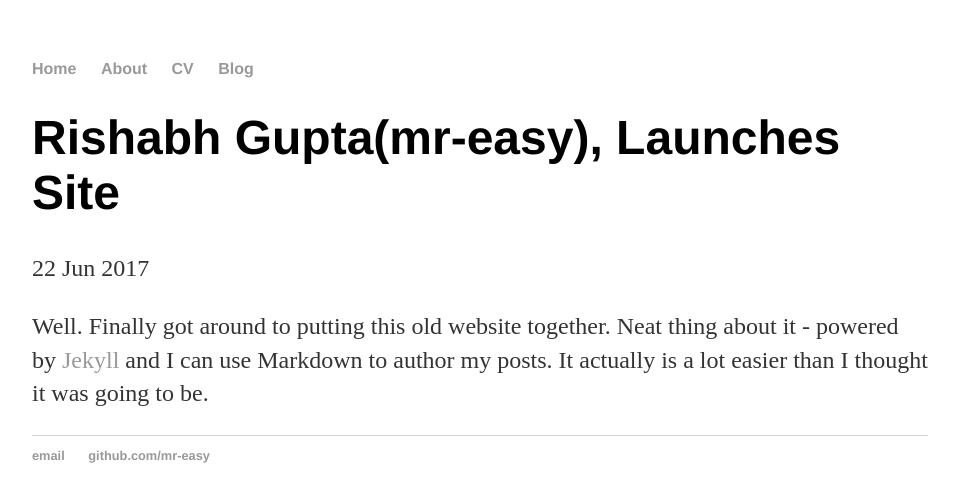
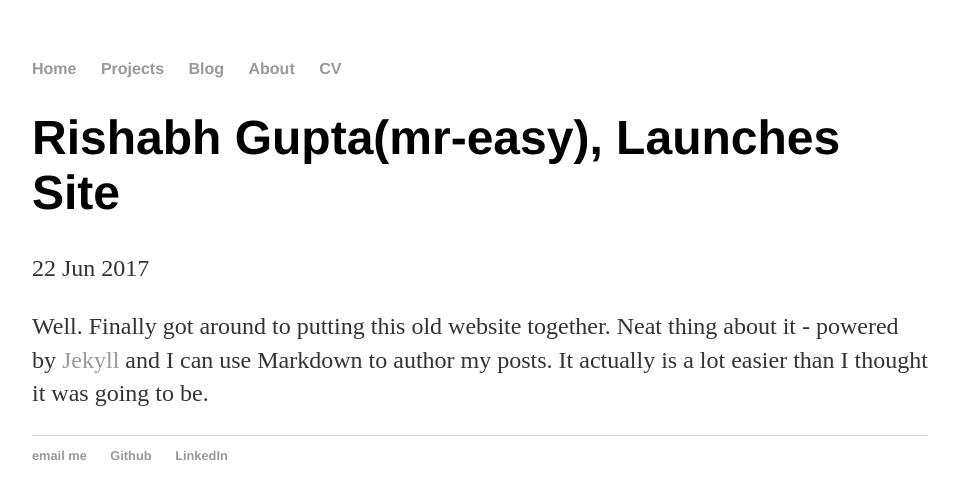
Before and after one commit to mr-easy/mreasy.github.io, a Jekyll site: the page built from _posts/2017-06-22-rishabh-gupta-site-launched.md, in a window 1280 px wide. Shown: the top 502 px of the page, without its empty margins (160-1119 px from the left). Built offline with Jekyll 4.4.1, drawn with Linux system fonts in a browser that asks for light colours; comment, search, counter and statistics services are not loaded.

Commit message:
Update default.html

```diff
--- a/_layouts/default.html
+++ b/_layouts/default.html
@@ -9,9 +9,10 @@
 			<nav>
 	    		<ul>
 	        		<li><a href="/">Home</a></li>
-		        	<li><a href="/about">About</a></li>
+		        	<li><a href="/projects">Projects</a></li>
+	        		<li><a href="/blog">Blog</a></li>
+				<li><a href="/about">About</a></li>
 	        		<li><a href="/cv">CV</a></li>
-	        		<li><a href="/blog">Blog</a></li>
 	    		</ul>
 			</nav>
 			<div class="container">
@@ -21,9 +22,10 @@
 			</div><!-- /.container -->
 			<footer>
 	    		<ul>
-	        		<li><a href="mailto:rishabhg1997@gmail.com">email</a></li>
-	        		<li><a href="https://github.com/mr-easy">github.com/mr-easy</a></li>
-				</ul>
+	        		<li><a href="mailto:rishabhg1997@gmail.com">email me</a></li>
+	        		<li><a href="https://github.com/mr-easy">Github</a></li>
+				<li><a href="https://www.linkedin.com/in/rishabhgupta1997/">LinkedIn</a></li>
+			</ul>
 			</footer>
 		</body>
 	</html>
```
